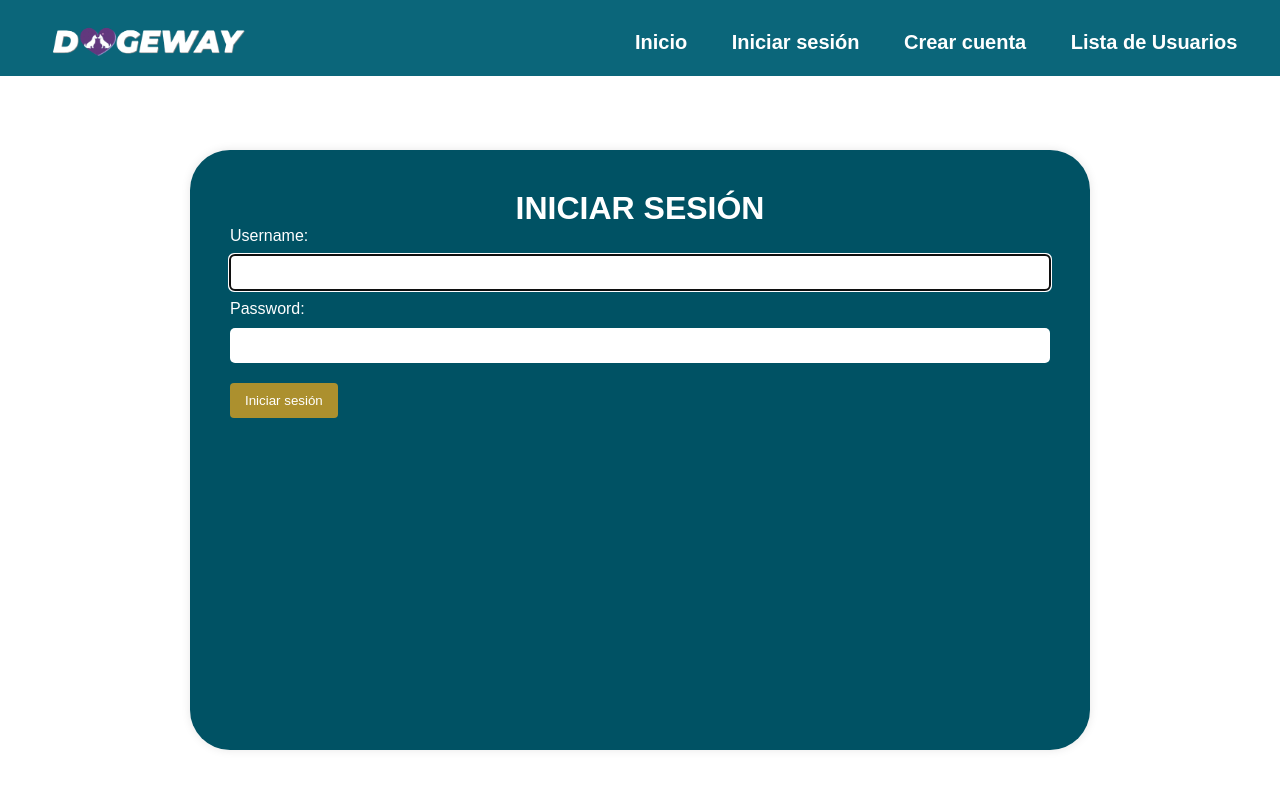
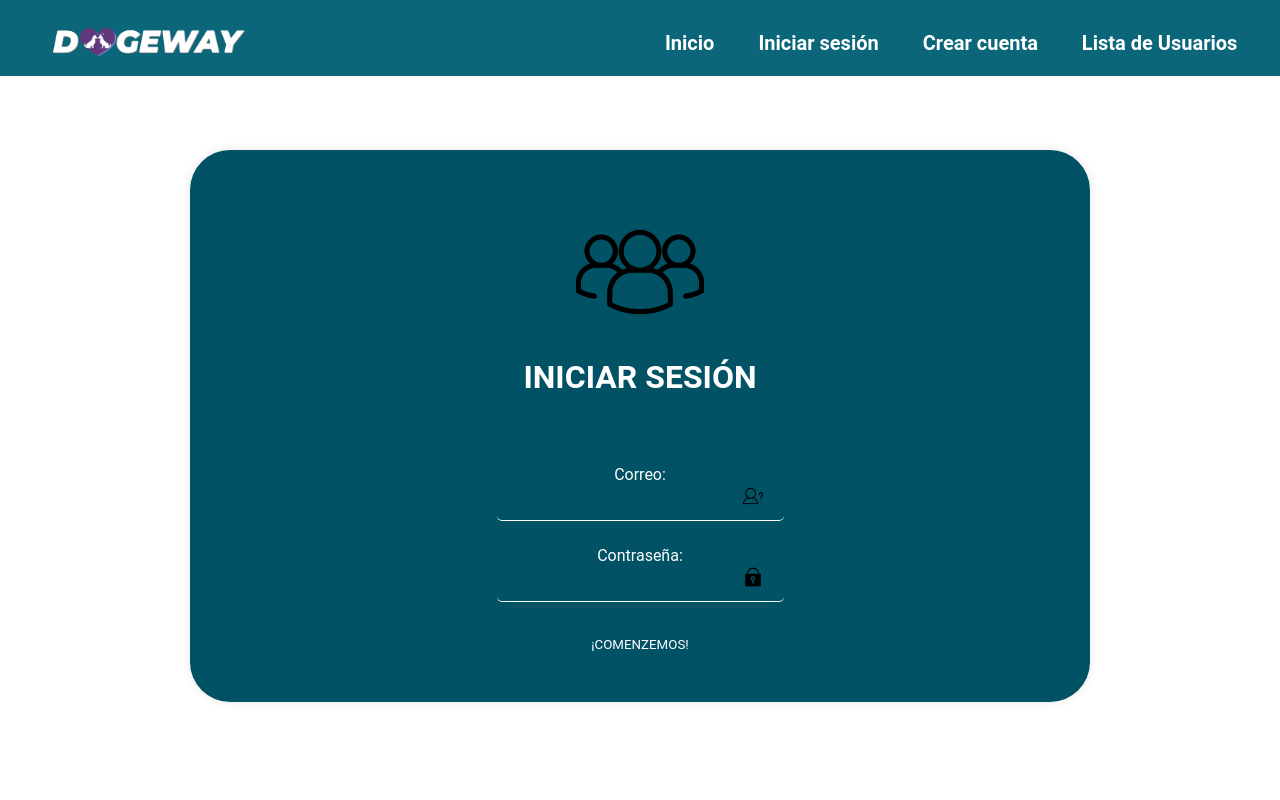
Before and after one commit to B4ZU27/Dogeaway_ingSoft, a Django app: page /login/ in a window 1280 px wide. Run offline with Django 4.2, Linux system fonts and the light colour scheme.

Commit message:
Avance al inicio de sesión.

```diff
--- a/main_app/templates/Login.html
+++ b/main_app/templates/Login.html
@@ -1,12 +1,10 @@
 {% extends "layouts/base.html" %}
-
+{% load static %}
 {% block estilos_adicionales %}
     <link rel="stylesheet" href="/static/css/registros.css">
     <style>
-        /* Agrega tus estilos CSS personalizados aquí */
-        /* Por ejemplo, puedes personalizar el diseño del formulario */
         * {
-            font-family: 'Arial', sans-serif;
+            font-family: 'Roboto', sans-serif;
         }
 
         form {
@@ -14,7 +12,7 @@
             padding: 40px;
             border-radius: 40px;
             width: 900px;
-            height: 600px;
+            height: auto;
             margin: 20px auto;
             box-shadow: 0px 0px 10px rgba(0, 0, 0, 0.1);
             margin-top: 150px;
@@ -23,39 +21,105 @@
         .form, h1 {
             color: white;
             text-align: center;
+            margin-bottom: 50px;
         }
 
-        label {
-            color: white;
-            display: block;
-            margin-bottom: 10px;
+        .login {
+            display: flex;
+            flex-direction: column;
+            align-items: center;
+            text-align: center;
         }
 
-        input {
+        .login > img {
+            width: 5%;
+            height: auto;
+            margin-bottom: 20px;
+        }
+
+        .input-container {
+            display: flex;
+            flex-direction: column;
+            align-items: center;
+            margin-bottom: 15px;
+            position: relative; /* Para posicionar las imágenes */
+        }
+
+        .input-container label {
+            color: white;
+            margin-bottom: 5px;
+        }
+
+        .input-container input {
+            width: 35%;
+            padding: 8px 30px 8px 8px; /* Agregado padding derecho para la imagen */
+            box-sizing: border-box;
+            border: none;
+            border-bottom: 1px solid white;
+            background-color: transparent;
+            color: white;
+            outline: none;
+        }
+
+        .input-container .icon {
+            position: absolute;
+            right: 35%;
+            top: 50%;
+            transform: translateY(-50%);
+            width: 20px;
+            height: auto;
+        }
+
+
+        .icon img {
             width: 100%;
-            padding: 8px;
-            margin-bottom: 15px;
-            box-sizing: border-box;
         }
 
         button {
-            background-color: #AC902E;
+            background-color: #005264;
             color: white;
             padding: 10px 15px;
             border: none;
             border-radius: 4px;
             cursor: pointer;
+            display: block;
+            margin: 0 auto;
+        }
+
+        button:hover {
+            transition: 0.5s;
+            background-color: #BD7219;
+            border-radius: 50px;
         }
     </style>
 {% endblock estilos_adicionales %}
 
 {% block content %}
-    <form method="post">
-        <h1>INICIAR SESIÓN</h1>
-        {% csrf_token %}
-        {{ form.as_p }}
-        <button type="submit">Iniciar sesión</button>
-    </form>
+    <div class="login">
+        <form method="post">
+            <img src="{% static 'imagenes/login/login.png' %}" alt="" width="20%">
+            <h1>INICIAR SESIÓN</h1><br>
+            {% csrf_token %}
+
+            <div class="input-container">
+                <label for="id_username">Correo:</label>
+                <div class="icon">
+                    <img src="{% static 'imagenes/login/user.png' %}" alt="">
+                </div>
+                {{ form.username }}
+            </div>
+
+            <div class="input-container">
+                <label for="id_password">Contraseña:</label>
+                <div class="icon">
+                    <img src="{% static 'imagenes/login/pass.png' %}" alt="">
+                </div>
+                {{ form.password }}
+            </div>
+
+            <button type="submit">¡COMENZEMOS!</button>
+        </form>
+    </div>
 
     {% if messages %}
         <div class="alert alert-danger">
--- a/main_app/views.py
+++ b/main_app/views.py
@@ -29,7 +29,7 @@ def user_login(request):
         if form.is_valid():
             user = form.get_user()
             login(request, user)
-            return redirect('mascotas_usuario') #Agregar la direccion del HOME
+            return redirect('mascotas_usuario') #Agregar la direccion del HOME LOGEADO
     else:
         form = LoginForm()
     return render(request, 'Login.html', {'form': form})
```
Also changed, not shown: main_app/static/css/base.css (+0 -38 lines), main_app/templates/layouts/base.html (+0 -16 lines), main_app/static/imagenes/login/login.png (added), main_app/static/imagenes/login/pass.png (added), main_app/static/imagenes/login/user.png (added).
